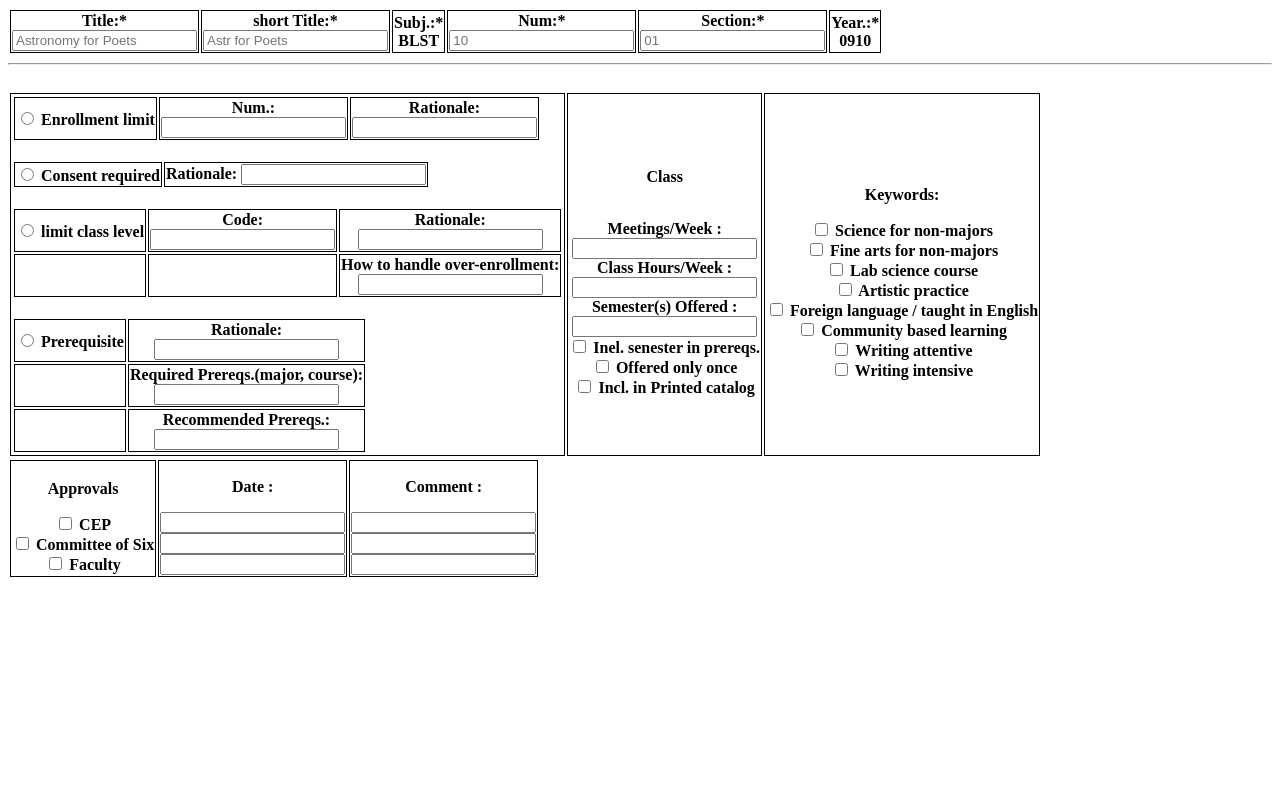
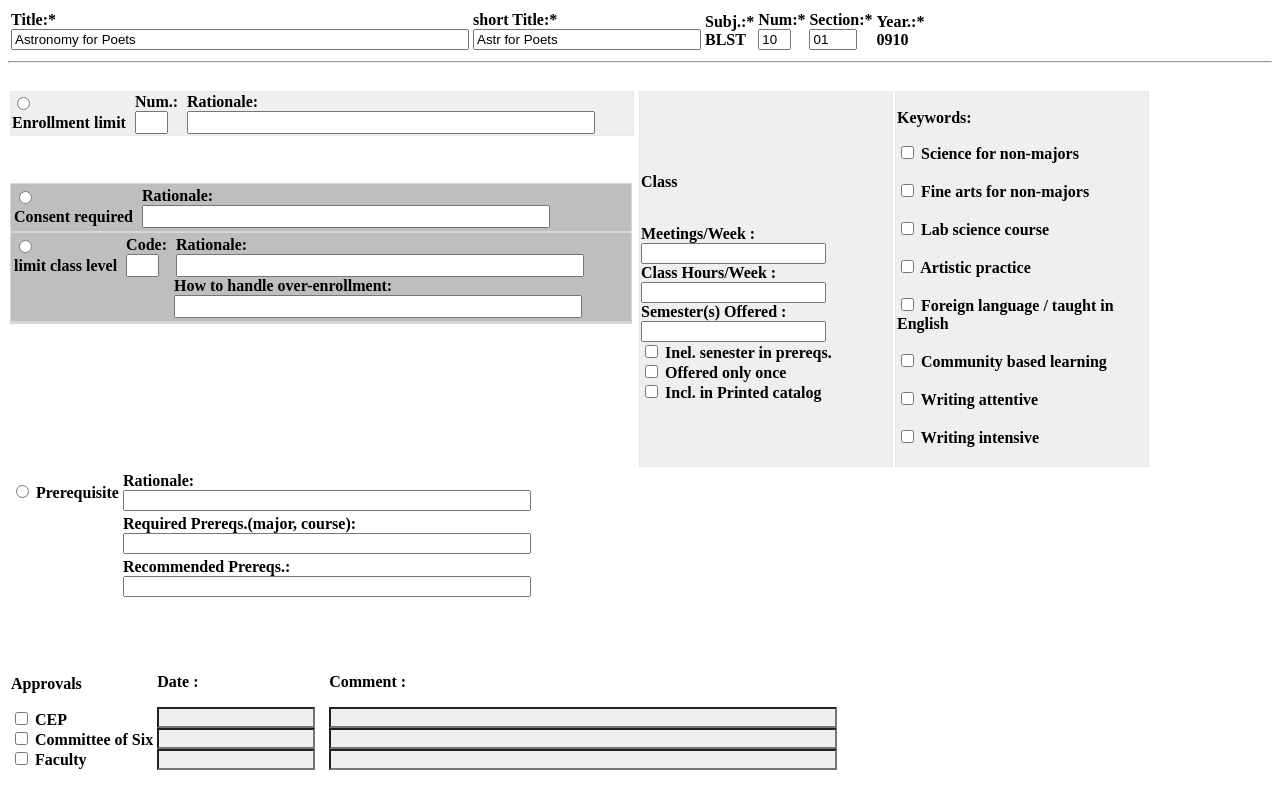
Before and after one commit to makrambgGH/htmlworkspace, a plain HTML site: page complexforms.html in a window 1280 px wide. Drawn offline with Linux system fonts and the light colour scheme.

Commit message:
css for html code

```diff
--- a/complexforms.html
+++ b/complexforms.html
@@ -4,12 +4,8 @@
     <meta charset="UTF-8">
     <meta http-equiv="X-UA-Compatible" content="IE=edge">
     <meta name="viewport" content="width=device-width, initial-scale=1.0">
+    <link rel="stylesheet" href="./style.css">
     <title>Document</title>
-    <style>
-         th,tr {
-            border: 1px solid black;
-        }
-    </style>
 </head>
 <body>
 
@@ -19,12 +15,12 @@
             <tr>
                 <th>
                     <label for="title">Title:* </label><br>
-                    <input type="text" id="title" name="title" placeholder="Astronomy for Poets"><br>
+                    <input type="text" id="title" name="title" value="Astronomy for Poets"><br>
                 </th>
 
                 <th>
                     <label for="shorttitle">short Title:* </label><br>
-                    <input type="shorttext" id="shorttitle" name="shorttitle" placeholder="Astr for Poets"><br>
+                    <input type="shorttext" id="shorttitle" name="shorttitle" value="Astr for Poets"><br>
                 </th>
 
                 <th>
@@ -34,12 +30,12 @@
 
                 <th>
                     <label for="Num">Num:* </label><br>
-                    <input type="Num" id="Num" name="Num" placeholder="10"><br>
+                    <input type="Num" id="Num" name="Num" value="10"><br>
                 </th>
 
                 <th>
                     <label for="Section">Section:* </label><br>
-                    <input type="Section" id="Section" name="Section" placeholder="01"><br>
+                    <input type="Section" id="Section" name="Section" value="01"><br>
                 </th>
 
                 <th>
@@ -56,88 +52,113 @@
 
 
 <div class="INbetween">
-        <table>
-            <tr>
-                <th>
-                    <div class="secondcontainer">
-
-                        <div class="1stRow">
-
-                            <table>
-                                <tr>
-                                    <th>
+        <table class="table_main">
+            <tr class="firstR">
+                <th class="firstR1stC">
+                    <div class="one">
                         <input type="radio" name="limit" id="limit">
                         <label for="limit"> Enrollment limit </label>
-                                    </th>
-                                    <th>
+                    </div>
+
+                    <div class="tow">
                         <label for="Num"> Num.: </label> <br>
                         <input type="text" name="Num" id="Num">
-                                    </th>
-                                    <th>
+                    </div>
+
+                    <div class="tow">
                         <label for="rationale"> Rationale: </label> <br>
                         <input type="text" name="rationale" id="rationale">
+                    </div>
+
+
+                </th>
+
+               <th rowspan="4" class="secondcolomn">
+                   <p>Class</p><br>
+                    <label for="Meetings/Week">Meetings/Week :</label><br>
+                    <input type="number"><br>
+                    <label for="Class Hours/Week">Class Hours/Week :</label><br>
+                   <input type="number"><br>
+                    <label for="Semester(s) Offered">Semester(s) Offered :</label><br>
+                   <input type="number"><br>
+                   <input type="checkbox" id="check" name="check" value="check">
+                    <label for="check">Inel. senester in prereqs. </label><br>
+                    <input type="checkbox" id="check" name="check" value="check">
+                    <label for="check">Offered only once </label><br>
+                    <input type="checkbox" id="check" name="check" value="check">
+                    <label for="check">Incl. in Printed catalog </label><br>
+
+                </th>
+
+                    <th rowspan="4" class="thirdcolomn">
+
+                    <p>Keywords:</p>
+                    <input type="checkbox" id="check" name="check" value="check">
+                    <label for="check">Science for non-majors </label><br><br>
+                    <input type="checkbox" id="check" name="check" value="check">
+                    <label for="check">Fine arts for non-majors </label><br><br>
+                    <input type="checkbox" id="check" name="check" value="check">
+                    <label for="check">Lab science course </label><br><br>
+                    <input type="checkbox" id="check" name="check" value="check">
+                    <label for="check">Artistic practice </label><br><br>
+                    <input type="checkbox" id="check" name="check" value="check">
+                    <label for="check">Foreign language / taught in English </label><br><br>
+                    <input type="checkbox" id="check" name="check" value="check">
+                    <label for="check">Community based learning </label><br><br>
+                    <input type="checkbox" id="check" name="check" value="check">
+                    <label for="check">Writing attentive </label><br><br>
+                    <input type="checkbox" id="check" name="check" value="check">
+                    <label for="check">Writing intensive </label><br><br>
+
                     </th>
                 </tr>
-                            </table>
+
+
+                 <tr  class="secondR">
+
+                    <th>
+                        <div class="one">
+                            <input type="radio" name="consent" id="consent">
+                            <label for="consent"> Consent required </label>
+                        </div>
+
+                        <div class="tow">
+                            <label for="Rationale"> Rationale: </label><br>
+                            <input type="text" name="Rationale1" id="Rationale1">
+                        </div>
+                    </th>
 
 
 
+                </tr>
+
+
+                <tr class="thirdR">
+                    <th>
+                        <div class="one">
+                            <input type="radio" name="limit class level" id="limit class level">
+                            <label for="limit class level"> limit class level </label>
                         </div>
 
-                        <br>
+                        <div class="tow">
+                            <label for="code"> Code: </label><br>
+                            <input type="text" name="code" id="code" class="code">
+                        </div>
 
-                        <div class="2ndRow">
-                            <table>
-                                <tr>
-                                    <th>
-                                        <input type="radio" name="consent" id="consent">
-                                        <label for="consent"> Consent required </label>
-                                    </th>
+                        <div class="tow">
+                            <label for="Rationale"> Rationale: </label><br>
+                            <input type="text" name="Rationale" id="Rationale2">
+                        </div>
 
-                                    <th>
-                                        <label for="Rationale"> Rationale: </label>
-                                        <input type="text" name="Rationale" id="Rationale">
+                        <div class="tow">
+                            <label for="Enrollment" class="Enrollment2"> How to handle over-enrollment: </label><br>
+                            <input type="text" name="Enrollment" class="Enrollment2" id="Enrollment2">
+                        </div>
+
                     </th>
                 </tr>
-                            </table>
 
-                        </div>
-
-                        <br>
-
-                        <div class="3rdRow">
-                            <table>
-                                <tr>
-                                    <th>
-                                        <input type="radio" name="limit class level" id="limit class level">
-                                        <label for="limit class level"> limit class level </label>
-                                    </th>
-
-                                    <th>
-                                        <label for="code"> Code: </label><br>
-                                        <input type="text" name="code" id="code">
-                                    </th>
-
-                                    <th>
-                                        <label for="Rationale"> Rationale: </label><br>
-                                        <input type="text" name="Rationale" id="Rationale"> <br>
-                                    </th>
-                                </tr>
-                                <tr>
-                                    <th></th>
-                                    <th></th>
-                                    <th>
-                                        <label for="Enrollment"> How to handle over-enrollment: </label><br>
-                                        <input type="text" name="Enrollment" id="Enrollment">
-                                    </th>
-                                </tr>
-                            </table>
-
-                        </div>
-
-                        <br>
-
-                        <div class="4thRow">
+                                <tr class="fourthR">
                                     <table>
                                         <tr>
                                             <th>
@@ -146,7 +167,7 @@
                                             </th>
                                             <th>
                                                 <label for="Rationale"> Rationale: </label><br>
-                                        <input type="text" name="Rationale" id="Rationale">
+                                                <input type="text" name="Rationale" id="Rationale3">
                                             </th>
                                         </tr>
                                         <tr>
@@ -164,51 +185,20 @@
                                             </th>
                                         </tr>
                                     </table>
+                                  </tr>
 
-                        </div>
-
-                </th>
-
-                <th>
-                    <p>Class</p><br>
-                    <label for="Meetings/Week">Meetings/Week :</label><br>
-                    <input type="number"><br>
-                    <label for="Class Hours/Week">Class Hours/Week :</label><br>
-                    <input type="number"><br>
-                    <label for="Semester(s) Offered">Semester(s) Offered :</label><br>
-                    <input type="number"><br>
-
-                    <input type="checkbox" id="check" name="check" value="check">
-                    <label for="check">Inel. senester in prereqs. </label><br>
-                    <input type="checkbox" id="check" name="check" value="check">
-                    <label for="check">Offered only once </label><br>
-                    <input type="checkbox" id="check" name="check" value="check">
-                    <label for="check">Incl. in Printed catalog </label><br>
+            </tr>
 
 
-                </th>
 
-                <th>
-                    <p>Keywords:</p>
-                    <input type="checkbox" id="check" name="check" value="check">
-                    <label for="check">Science for non-majors </label><br>
-                    <input type="checkbox" id="check" name="check" value="check">
-                    <label for="check">Fine arts for non-majors </label><br>
-                    <input type="checkbox" id="check" name="check" value="check">
-                    <label for="check">Lab science course </label><br>
-                    <input type="checkbox" id="check" name="check" value="check">
-                    <label for="check">Artistic practice </label><br>
-                    <input type="checkbox" id="check" name="check" value="check">
-                    <label for="check">Foreign language / taught in English </label><br>
-                    <input type="checkbox" id="check" name="check" value="check">
-                    <label for="check">Community based learning </label><br>
-                    <input type="checkbox" id="check" name="check" value="check">
-                    <label for="check">Writing attentive </label><br>
-                    <input type="checkbox" id="check" name="check" value="check">
-                    <label for="check">Writing intensive </label><br>
-                </th>
-            </tr>
          </table>
+
+
+
+                        <br><br><br>
+
+
+
 
 
 </div>
@@ -218,11 +208,11 @@
 
 
 
-<div class="3rdContainer">
+
     <table>
         <tr>
-            <th>
-                <p>Approvals</p>
+            <th class="FC">
+                <p style="display: block;">Approvals</p>
                 <input type="checkbox" id="CEP" name="CEP" value="CEP">
                 <label for="CEP">CEP </label><br>
 
@@ -233,19 +223,19 @@
                 <label for="Faculty">Faculty </label><br>
             </th>
 
-            <th>
+            <th class="SC">
                 <p>Date :</p>
-                <input type="text"><br>
-                <input type="text"><br>
-                <input type="text"><br>
+                <input type="text" class="Ftext"><br>
+                <input type="text" class="Ftext"><br>
+                <input type="text" class="Ftext"><br>
 
             </th>
 
-            <th>
+            <th class="TC">
                 <p>Comment :</p>
-                <input type="text"><br>
-                <input type="text"><br>
-                <input type="text"><br>
+                <input type="text" class="Ltext"><br>
+                <input type="text" class="Ltext"><br>
+                <input type="text"  class="Ltext"><br>
             </th>
         </tr>
     </table>
@@ -253,6 +243,5 @@
 
 </div>
 
-
 </body>
 </html>
--- /dev/null
+++ b/style.css
@@ -0,0 +1,126 @@
+th{
+    text-align: left;
+}
+
+#shorttitle{
+    width: 220px;
+}
+#title{
+    width: 450px;
+}
+#Num{
+    width: 25px;
+}
+#Section{
+    width: 40px;
+}
+
+#code{
+    width: 25px;
+}
+
+.one{
+    display: inline-block;
+    margin-right: 5px;
+}
+.tow {
+    display: inline-block;
+    margin-right: 5px;
+}
+
+.firstR1stC{
+    border: 1px solid rgba(231, 230, 230, 0.644);
+    background-color: rgba(231, 230, 230, 0.644) ;
+    display: block;
+    width: 620px;
+
+}
+
+.secondcolomn{
+    border: 1px solid rgba(231, 230, 230, 0.644);
+    background-color: rgba(231, 230, 230, 0.644) ;
+    width: 250px;
+    height: auto;
+}
+
+#rationale{
+    width: 400px;
+   }
+
+#Rationale1{
+    width: 400px;
+}
+
+#Rationale2{
+    width: 400px;
+}
+
+#Enrollment{
+    width: 400px;
+}
+
+#Rationale3{
+    width: 400px;
+}
+
+#RequiredP{
+    width: 400px;
+}
+
+#RecommendedP{
+    width: 400px;
+}
+
+   .one label {
+    display: block;
+    font-weight: bold;
+}
+
+.tow input {
+    font-size: 15px;
+}
+
+
+.thirdcolomn{
+    border: 1px solid rgba(231, 230, 230, 0.644);
+    background-color: rgba(231, 230, 230, 0.644) ;
+    width: 250px;
+    height: auto;
+}
+
+.secondR{
+    border: 1px solid rgba(231, 230, 230, 0.644);
+    background-color: rgba(156, 153, 153, 0.644) ;
+    display: inline-block;
+    margin-right:5px ;
+    width: 620px;
+}
+
+.thirdR{
+    border: 1px solid rgba(231, 230, 230, 0.644);
+    background-color: rgba(156, 153, 153, 0.644) ;
+    display: block;
+    width: 620px;
+}
+.Enrollment2{
+margin-left: 160px;
+}
+#Enrollment2{
+    width: 400px;
+}
+.fourthR{
+    border: 1px solid rgba(231, 230, 230, 0.644);
+    background-color: rgba(156, 153, 153, 0.644) ;
+    display: block;
+    width: 620px;
+}
+
+.Ftext{
+    width: 150px;
+    background-color: rgba(231, 230, 230, 0.644);
+    margin-right: 10px;
+}
+.Ltext{
+    width: 500px;
+    background-color: rgba(231, 230, 230, 0.644);
+}
```
Lines whose indentation alone changed are shown as unchanged.
